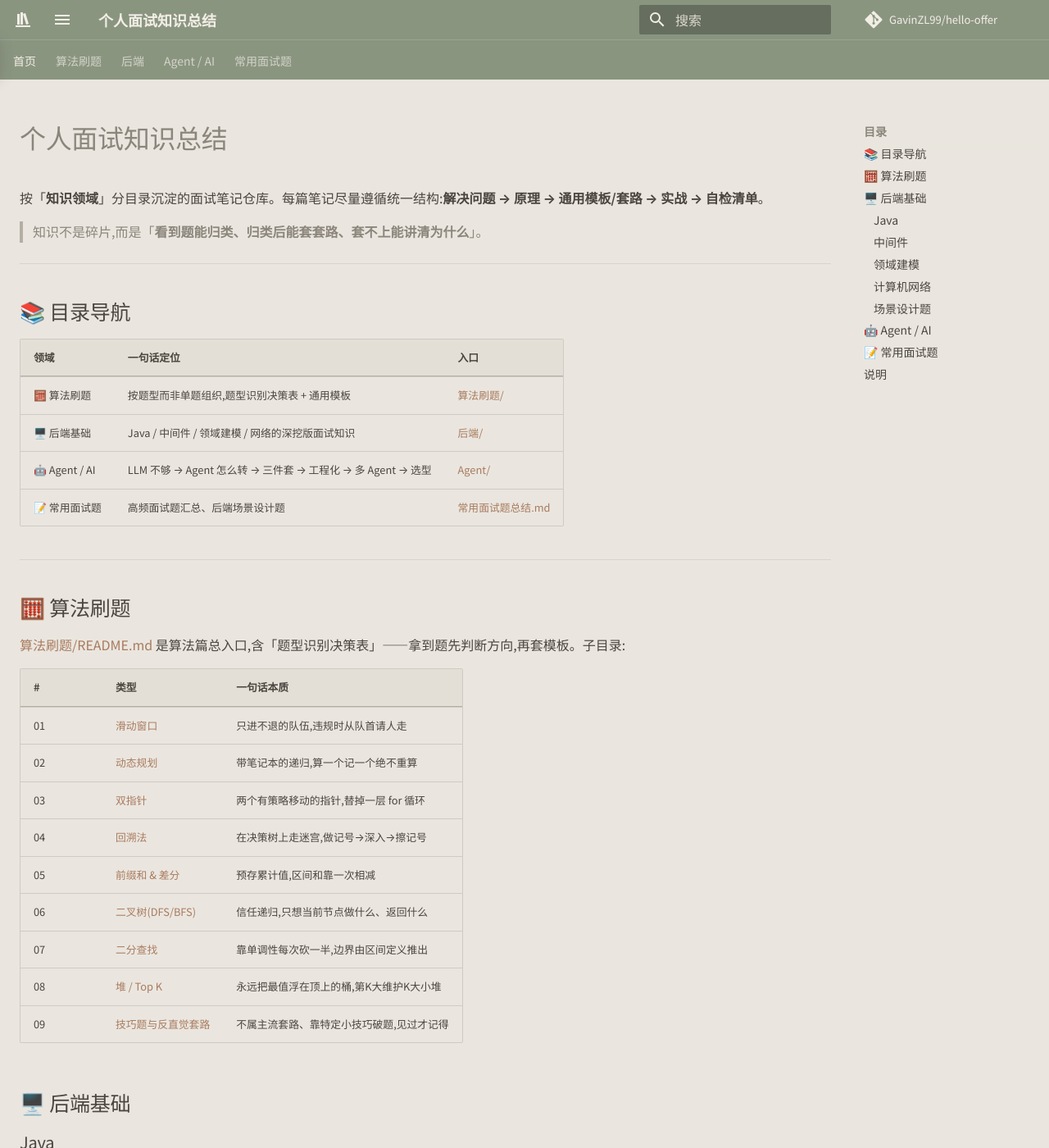
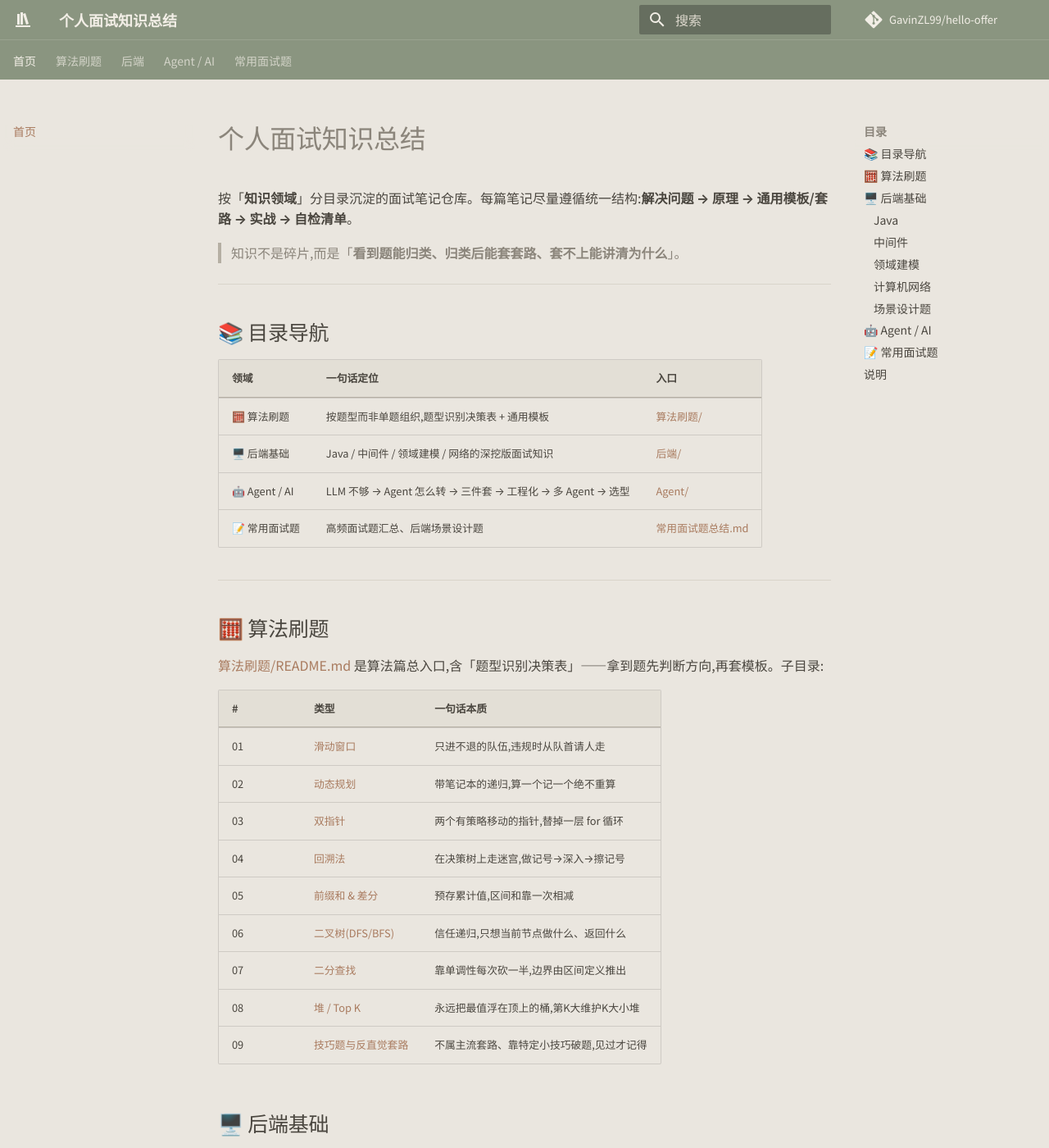
Before and after one commit to GavinZL99/hello-offer, an MkDocs documentation site: the page built from docs/index.md, in a window 1280 px wide and 1400 px high. Shown: the whole window at 82% size. Built offline with MkDocs 1.6.1 and Material for MkDocs 9.7.7, drawn with Linux system fonts in a browser that asks for light colours; comment, search, counter and statistics services are not loaded.

Commit message:
revert: 去掉抽屉,恢复原生左侧导航,只保留内容加宽(1600px)+莫兰迪配色

```diff
--- a/docs/stylesheets/extra.css
+++ b/docs/stylesheets/extra.css
@@ -90,42 +90,3 @@
 body {
   transition: background-color .25s ease, color .25s ease;
 }
-
-/* ---------- 左导航:大屏(≥1220px)复用 Material 原生抽屉 ---------- */
-/* 1220px 以下 Material 自带移动抽屉,无需干预 */
-
-@media (min-width: 76.1875em) {
-  /* 显示页眉自带的汉堡按钮(大屏默认隐藏) */
-  label.md-header__button[for="__drawer"] {
-    display: inline-flex !important;
-  }
-
-  /* 主侧栏改为覆盖式抽屉,默认收起,内容占满宽度 */
-  .md-sidebar--primary {
-    position: fixed;
-    top: var(--md-header-height, 2.4rem);
-    left: 0;
-    bottom: 0;
-    transform: translateX(-100%);
-    transition: transform .28s cubic-bezier(.4, 0, .2, 1);
-    z-index: 6;
-    background: var(--md-default-bg-color);
-    box-shadow: 0 0 .8rem rgba(74, 70, 63, .22);
-  }
-  /* 打开:由 #__drawer 复选框驱动 */
-  #__drawer:checked ~ * .md-sidebar--primary {
-    transform: translateX(0);
-  }
-
-  /* 遮罩:复用自带 .md-overlay,点它关闭;默认隐藏,仅打开时显示 */
-  .md-overlay {
-    display: none;
-    position: fixed;
-    inset: 0;
-    z-index: 5;
-    background: rgba(74, 70, 63, .35);
-  }
-  #__drawer:checked ~ .md-overlay {
-    display: block;
-  }
-}
```
